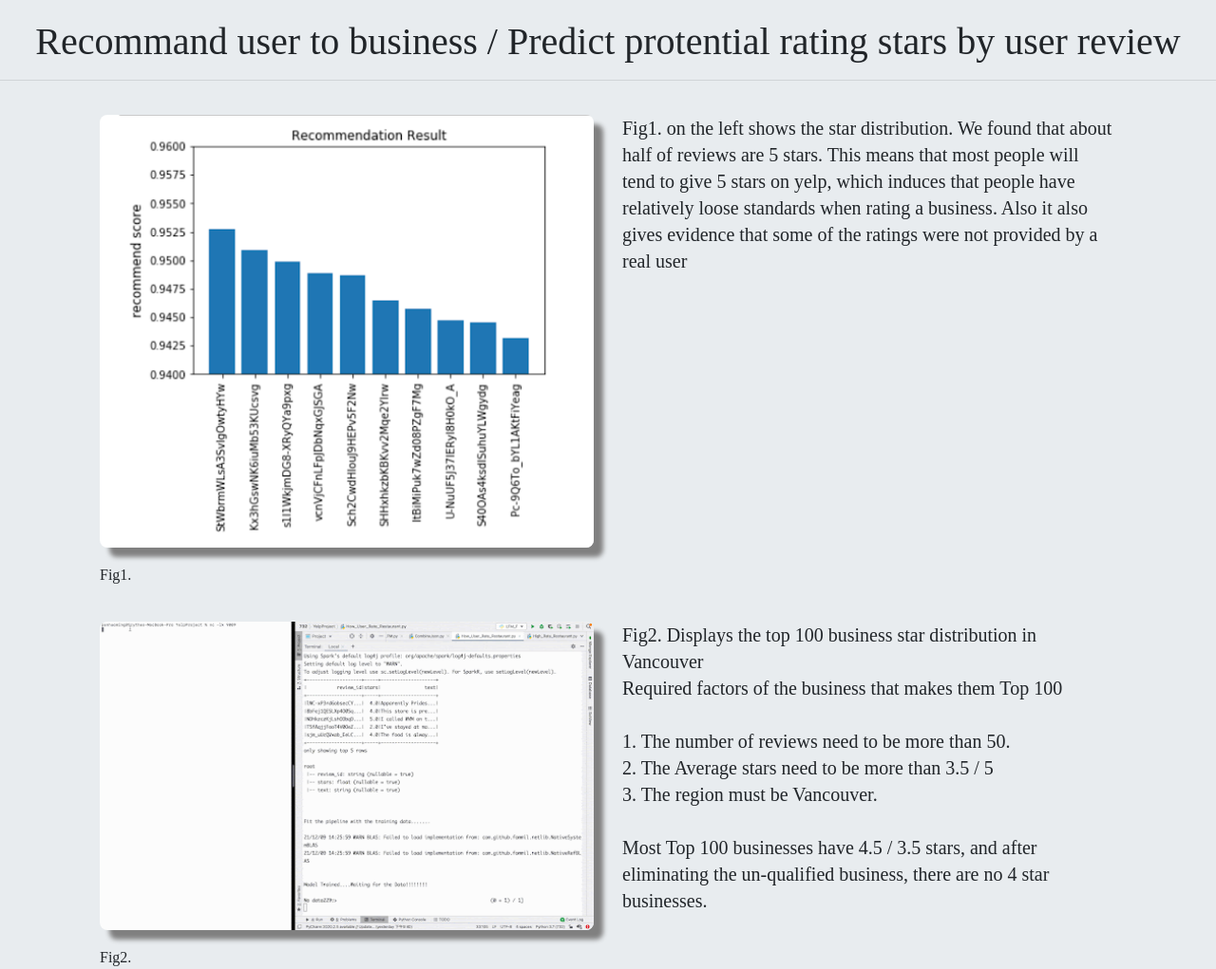
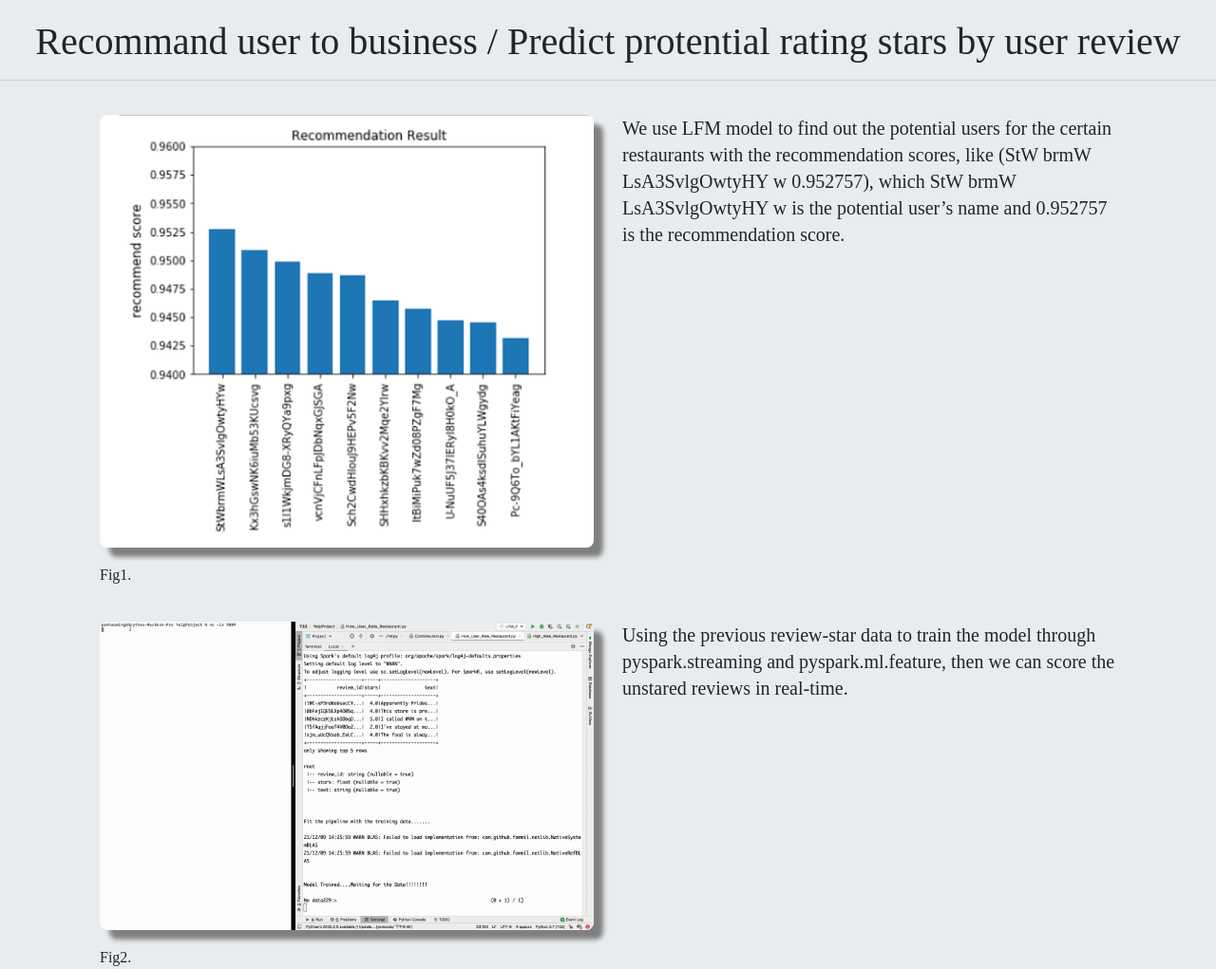
Before and after one commit to yhs2/yelp_big_data, a plain HTML site: page analyze/q9.html in a window 1280 px wide. Shown: the whole page at 95% size. Drawn offline with nearby package versions, Linux system fonts and the light colour scheme; files whose address does not match are found by name.

Commit message:
main_commit_3

```diff
--- a/analyze/q9.html
+++ b/analyze/q9.html
@@ -26,28 +26,23 @@
                 </figure>
                 <div class="col-sm-6 col-md-6 col-xs-12 text-left">
                     <p class="lead">
-                       Fig1. on the left shows the star distribution. We found that about half of reviews are 5 stars.
-                       This means that most people will tend to give 5 stars on yelp, which induces that people have relatively loose standards when rating a business.
-                       Also it also gives evidence that some of the ratings were not provided by a real user
+                        We use LFM model to find out the potential users for the certain restaurants with the
+                        recommendation scores, like (StW brmW LsA3SvlgOwtyHY w 0.952757), which
+                        StW brmW LsA3SvlgOwtyHY w is the potential user’s name and 0.952757 is the
+                        recommendation score.
                     </p>
                 </div>
             </div>
             <div class="row">
                 <figure class="col-sm-6 col-md-6 col-xs-12 align-self-center">
-                    <img src="../images/Streaming data predicting.gif" class="resize-image-text" alt="yelpIcon" style="width: 100%; height: 100%;">
+                    <img src="../images/gifgif.gif" class="resize-image-text" alt="yelpIcon" style="width: 100%; height: 100%;">
                     <figcaption style="margin-top: 1rem;"><strong>Fig2.</strong></figcaption>
                 </figure>
                 <div class="col-sm-6 col-md-6 col-xs-12 text-left">
 
                     <p class="lead">
-                        Fig2. Displays the top 100 business star distribution in Vancouver<br>
-                        Required factors of the business that makes them Top 100<br>
-                         <br>1. The number of reviews need to be more than 50.<br>
-                         2. The Average stars need to be more than 3.5 / 5<br>
-                         3. The region must be Vancouver.<br><br>
-
-                        Most Top 100 businesses have 4.5 / 3.5 stars, and after eliminating the un-qualified business, there are no 4 star businesses.
-
+                        Using the previous review-star data to train the model through pyspark.streaming
+                        and pyspark.ml.feature, then we can score the unstared reviews in real-time.
                     </p>
                 </div>
             </div>
```
Also changed, not shown: analyze/q4.html (+9 -0 lines).
